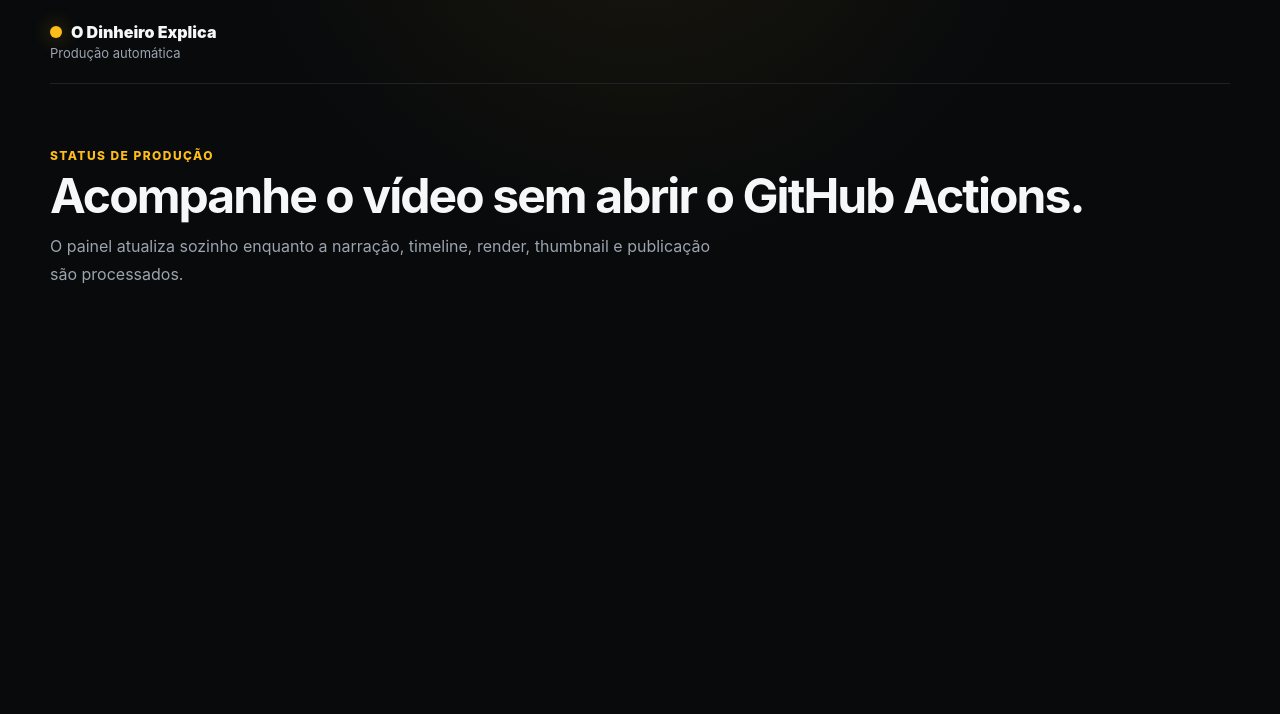
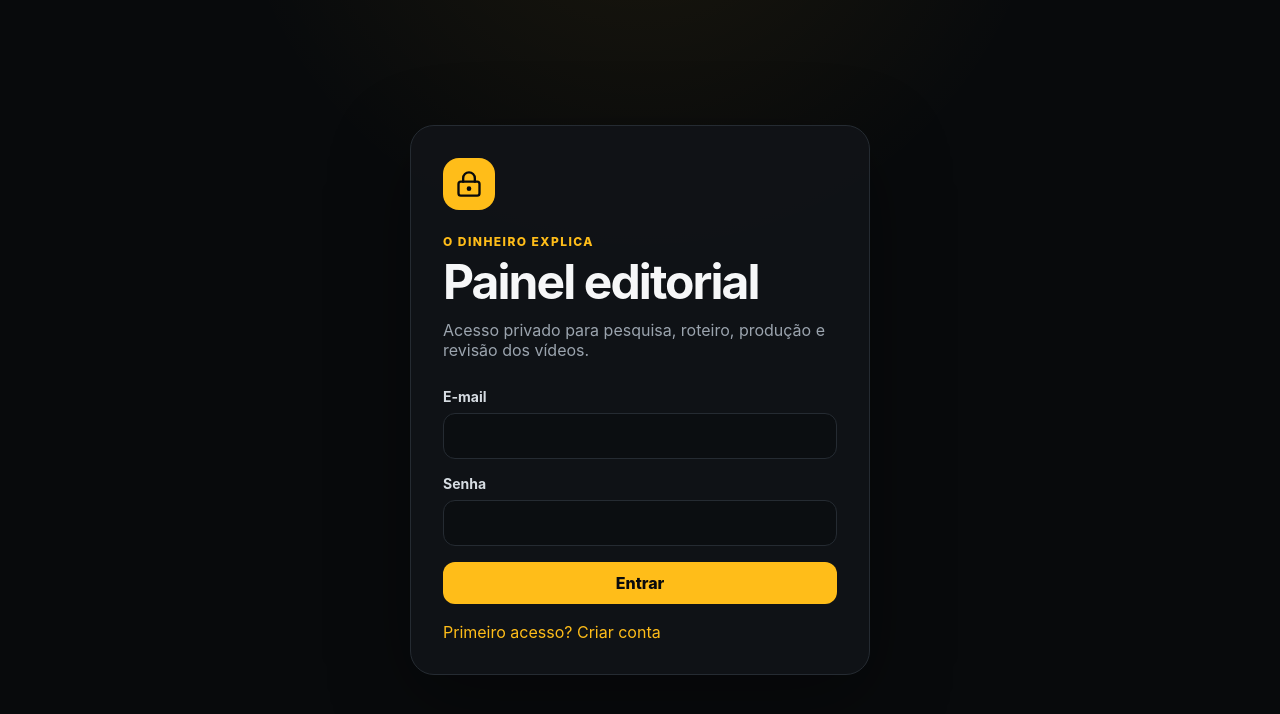
Before and after one commit to Lucascristao/odinheiroexplica, a React (Vite) app: page / in a window 1280 px wide. Shown: the top 714 px of the page. Built offline with nearby package versions, Linux system fonts and the light colour scheme; no server answers.

Commit message:
auth: require admin login for dashboard

```diff
--- a/src/App.tsx
+++ b/src/App.tsx
@@ -2,75 +2,54 @@
 import type { Session } from "@supabase/supabase-js";
 import { AuthPanel } from "./components/AuthPanel";
 import { Dashboard } from "./components/Dashboard";
-import { RenderStatusPanel } from "./components/RenderStatusPanel";
 import { isSupabaseConfigured, supabase } from "./lib/supabase";
-
-function ProductionStatus() {
-  return (
-    <main className="app-shell">
-      <header className="topbar">
-        <div>
-          <div className="brand-title">
-            <span className="brand-dot" />
-            O Dinheiro Explica
-          </div>
-          <span className="muted small">Produção automática</span>
-        </div>
-      </header>
-
-      <section className="hero">
-        <div>
-          <p className="eyebrow">Status de produção</p>
-          <h1>Acompanhe o vídeo sem abrir o GitHub Actions.</h1>
-          <p className="muted hero-copy">
-            O painel atualiza sozinho enquanto a narração, timeline, render,
-            thumbnail e publicação são processados.
-          </p>
-        </div>
-      </section>
-
-      <RenderStatusPanel />
-    </main>
-  );
-}
 
 export default function App() {
   const [session, setSession] = useState<Session | null>(null);
   const [checking, setChecking] = useState(true);
-
-  const isAdminPage =
-    window.location.pathname === "/admin" ||
-    window.location.pathname === "/admin/";
+  const [authorized, setAuthorized] = useState(false);
 
   useEffect(() => {
-    if (!isAdminPage) {
-      setChecking(false);
-      return;
-    }
-
     if (!supabase) {
       setChecking(false);
       return;
     }
 
-    void supabase.auth.getSession().then(({ data }) => {
-      setSession(data.session);
+    async function resolveAccess(nextSession: Session | null) {
+      setSession(nextSession);
+
+      if (!nextSession) {
+        setAuthorized(false);
+        setChecking(false);
+        return;
+      }
+
+      const {data, error} = await supabase.auth.getUser();
+      const isAdmin = !error && data.user?.app_metadata?.role === "admin";
+
+      if (!isAdmin) {
+        await supabase.auth.signOut();
+        setSession(null);
+        setAuthorized(false);
+      } else {
+        setAuthorized(true);
+      }
+
       setChecking(false);
+    }
+
+    void supabase.auth.getSession().then(({data}) => {
+      void resolveAccess(data.session);
     });
 
     const {
-      data: { subscription },
+      data: {subscription},
     } = supabase.auth.onAuthStateChange((_event, nextSession) => {
-      setSession(nextSession);
-      setChecking(false);
+      void resolveAccess(nextSession);
     });
 
     return () => subscription.unsubscribe();
-  }, [isAdminPage]);
-
-  if (!isAdminPage) {
-    return <ProductionStatus />;
-  }
+  }, []);
 
   if (!isSupabaseConfigured) {
     return (
@@ -79,8 +58,7 @@
           <p className="eyebrow">Configuração necessária</p>
           <h1>Conecte o Supabase</h1>
           <p className="muted">
-            Crie um arquivo <code>.env.local</code> usando o modelo
-            <code> .env.example</code> e informe a publishable key do projeto.
+            A configuração do Supabase ainda não está disponível neste deploy.
           </p>
         </section>
       </main>
@@ -95,5 +73,5 @@
     );
   }
 
-  return session ? <Dashboard /> : <AuthPanel />;
+  return session && authorized ? <Dashboard /> : <AuthPanel />;
 }
```
